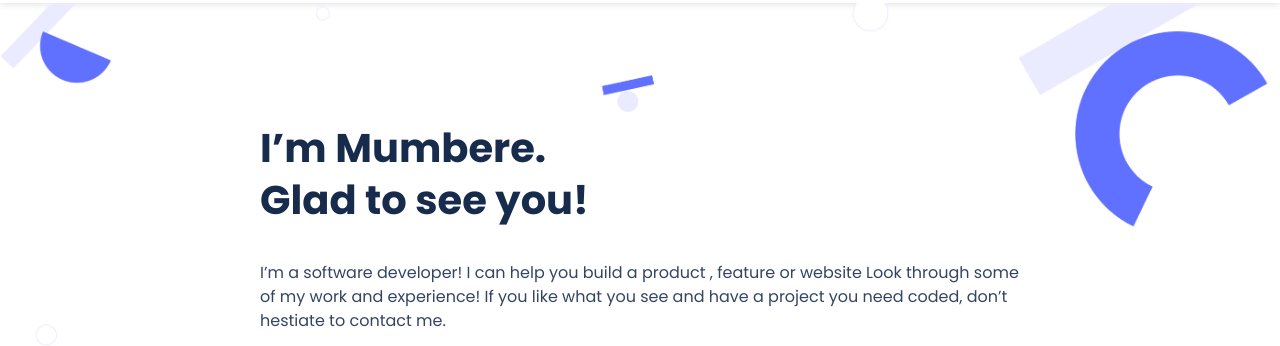
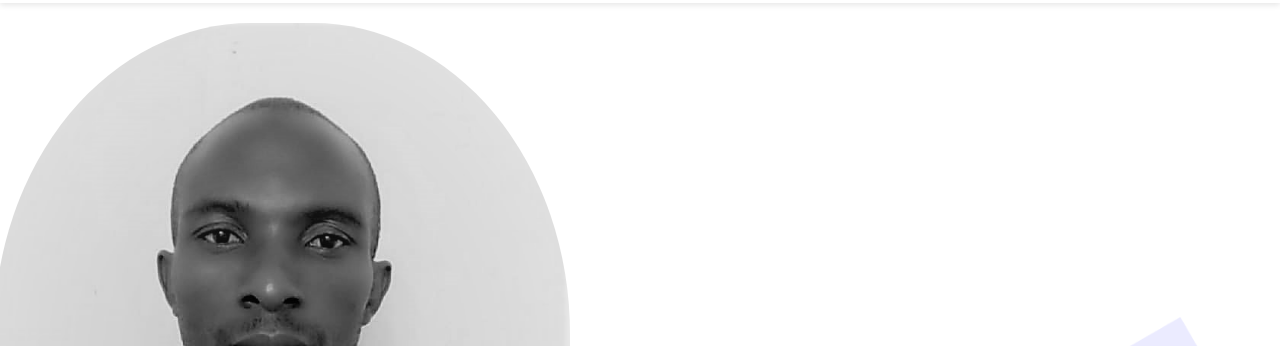
Before and after one commit to mumbereh/First-portfolio, a website: page index.html in a window 1280 px wide. Shown: the part 56-402 px from the top of the page. Drawn offline with Linux system fonts and the light colour scheme.

Commit message:
Add personal image

```diff
--- a/index.html
+++ b/index.html
@@ -29,6 +29,7 @@
           </header>
         <section class="part1">
         <div>
+            <img class="cover" src="body.png" alt="">
         <h1 class="head-name">I’m Mumbere. <br>
         Glad to see you!</h1>
         </div>
--- a/package.json
+++ b/package.json
@@ -15,6 +15,7 @@
     "eslint-config-airbnb-base": "^14.2.1",
     "eslint-plugin-import": "^2.27.5",
     "hint": "^7.1.8",
+    "postcss-lit": "^1.1.0",
     "stylelint": "^13.13.1",
     "stylelint-config-standard": "^21.0.0",
     "stylelint-csstree-validator": "^1.9.0",
--- a/style.css
+++ b/style.css
@@ -53,6 +53,16 @@ header {
   margin: 5px 0;
   background-color: #396df2;
   transition: transform 0.2s ease-in-out;
+}
+
+.cover {
+  display: flex;
+  flex-direction: column;
+  width: 45%;
+  padding: 20px;
+  margin-left: -2%;
+  border-radius: 45%;
+  margin-bottom: 10%;
 }
 
 nav {
@@ -191,7 +201,7 @@ nav a {
   display: flex;
   align-items: center;
   color: #172b4d;
-  margin: 110px 24px 10px;
+  margin: -48px 24px 10px;
 }
 
 .head-para {
```
Also changed, not shown: body.png (added), 1 other file.
